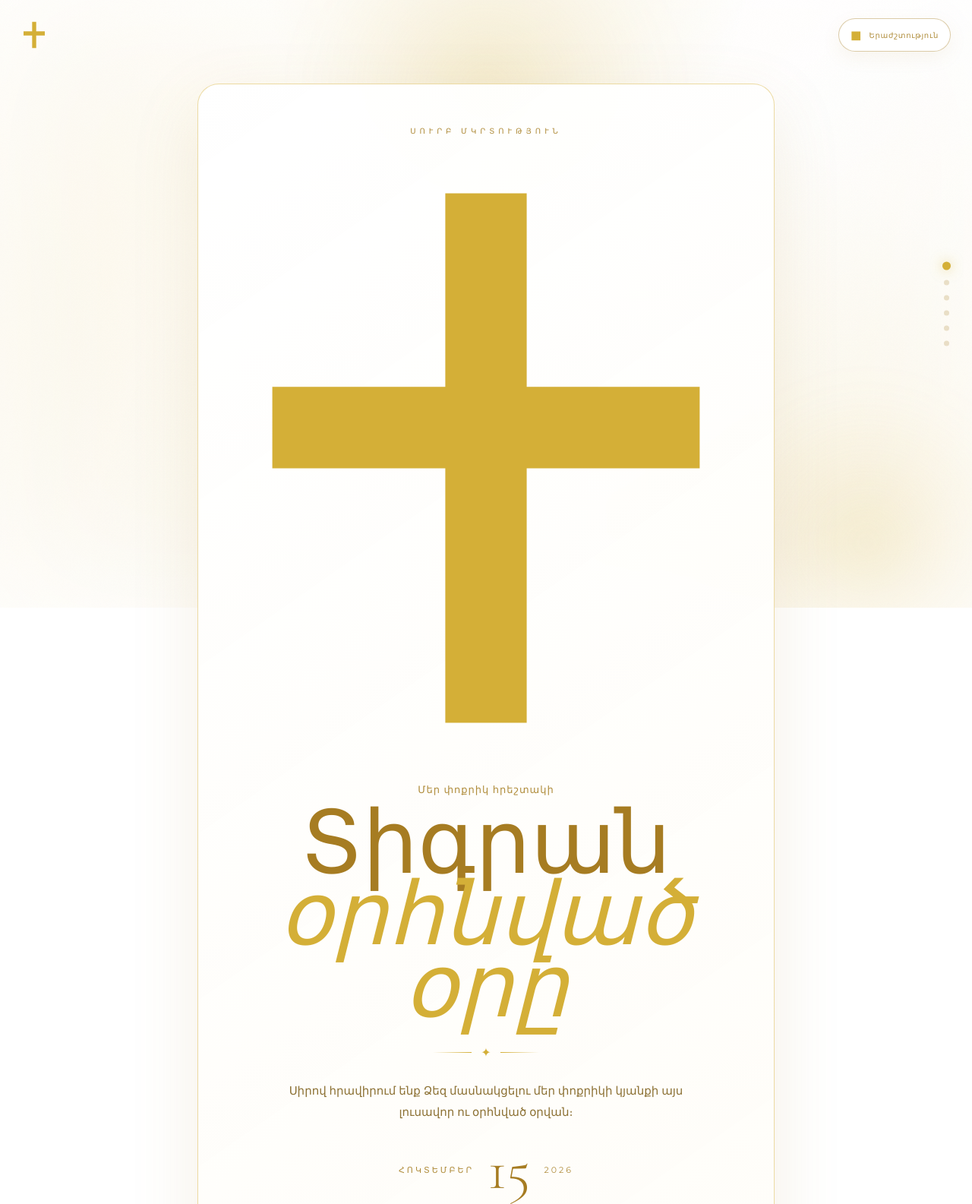
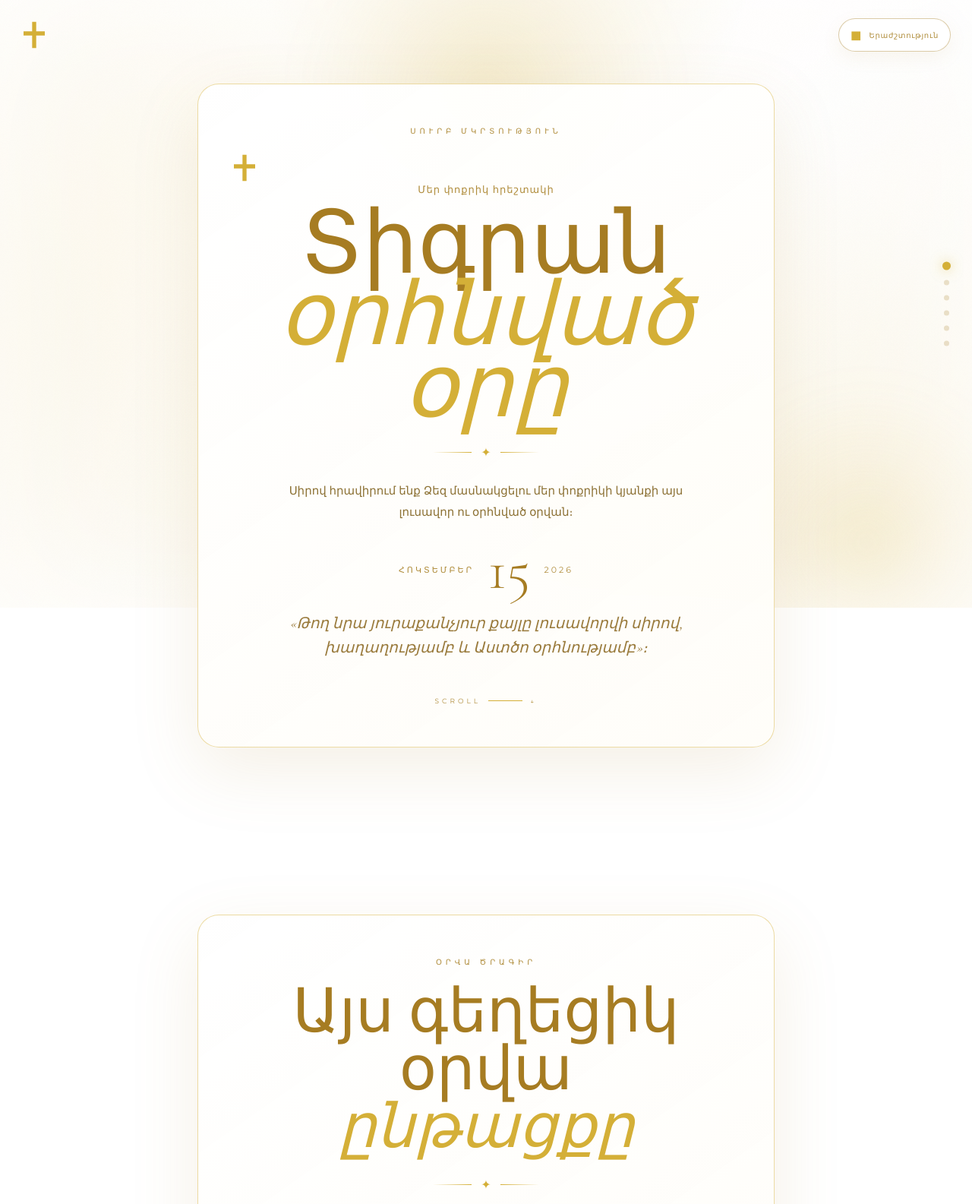
Before and after one commit to andranikgithub/wedding_invitation_Tigran_1, a Flask app: page / in a window 1280 px wide. Shown: the top 1585 px of the page at 76% size. Run offline with Flask 3, Linux system fonts and the light colour scheme.

Commit message:
Update style.css

```diff
--- a/static/style.css
+++ b/static/style.css
@@ -515,28 +515,21 @@ body {
         22px;
 }
 
-
 .cross-symbol {
-
-    font-size:
-        54px;
-
-    color:
-        #d4af37;
-
-    font-family:
-        Georgia,
-        serif;
-
-    text-shadow:
-        0
-        0
-        25px
-        rgba(212,175,55,.28);
-
-    margin-bottom:
-        10px;
-}
+    width: 34px;
+    height: 40px;
+    color: #d4af37;
+    display: flex;
+    align-items: center;
+    justify-content: center;
+}
+
+.cross-symbol svg {
+    width: 100%;
+    height: 100%;
+    display: block;
+}
+
 
 
 .small-text {
```
